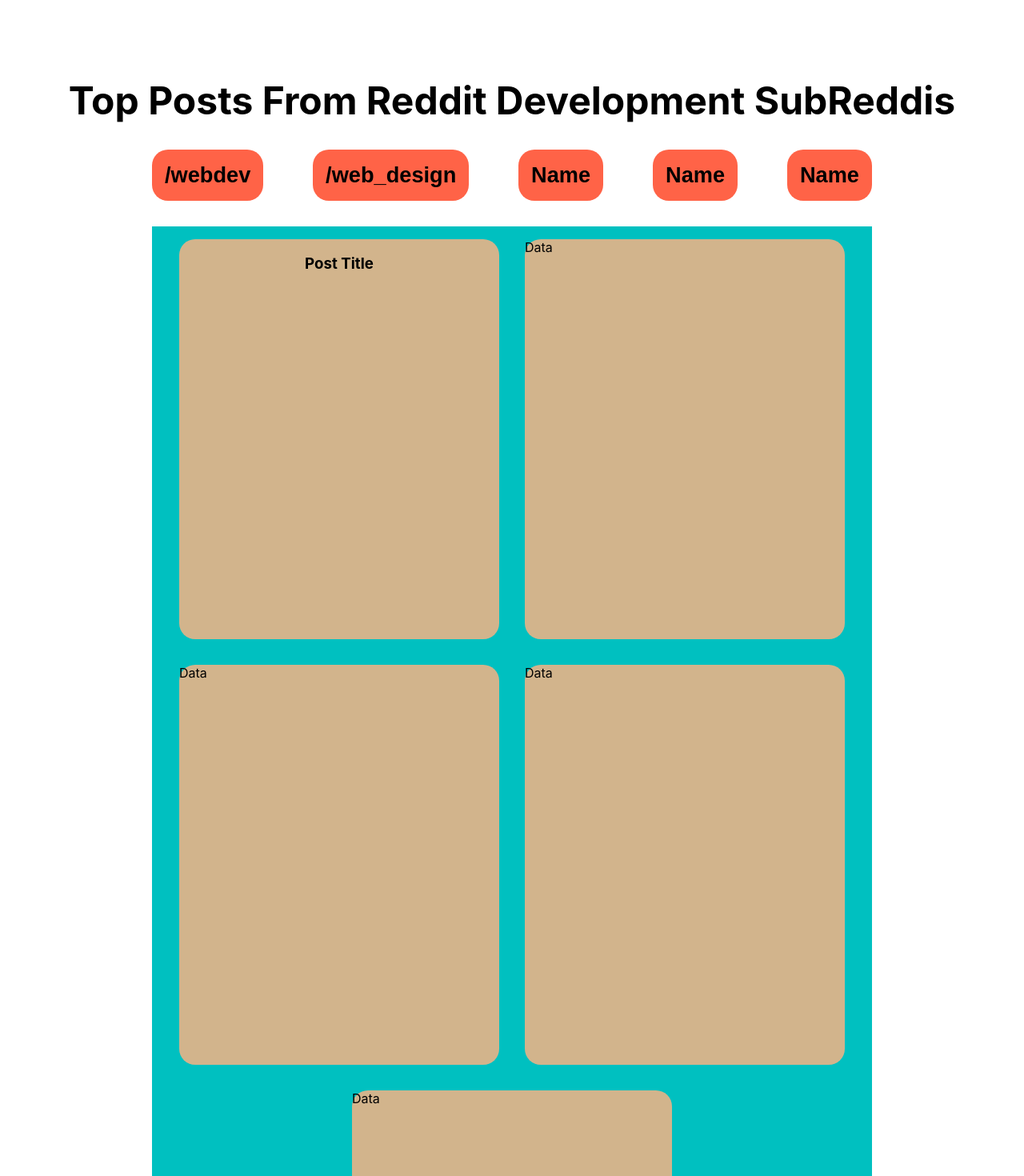
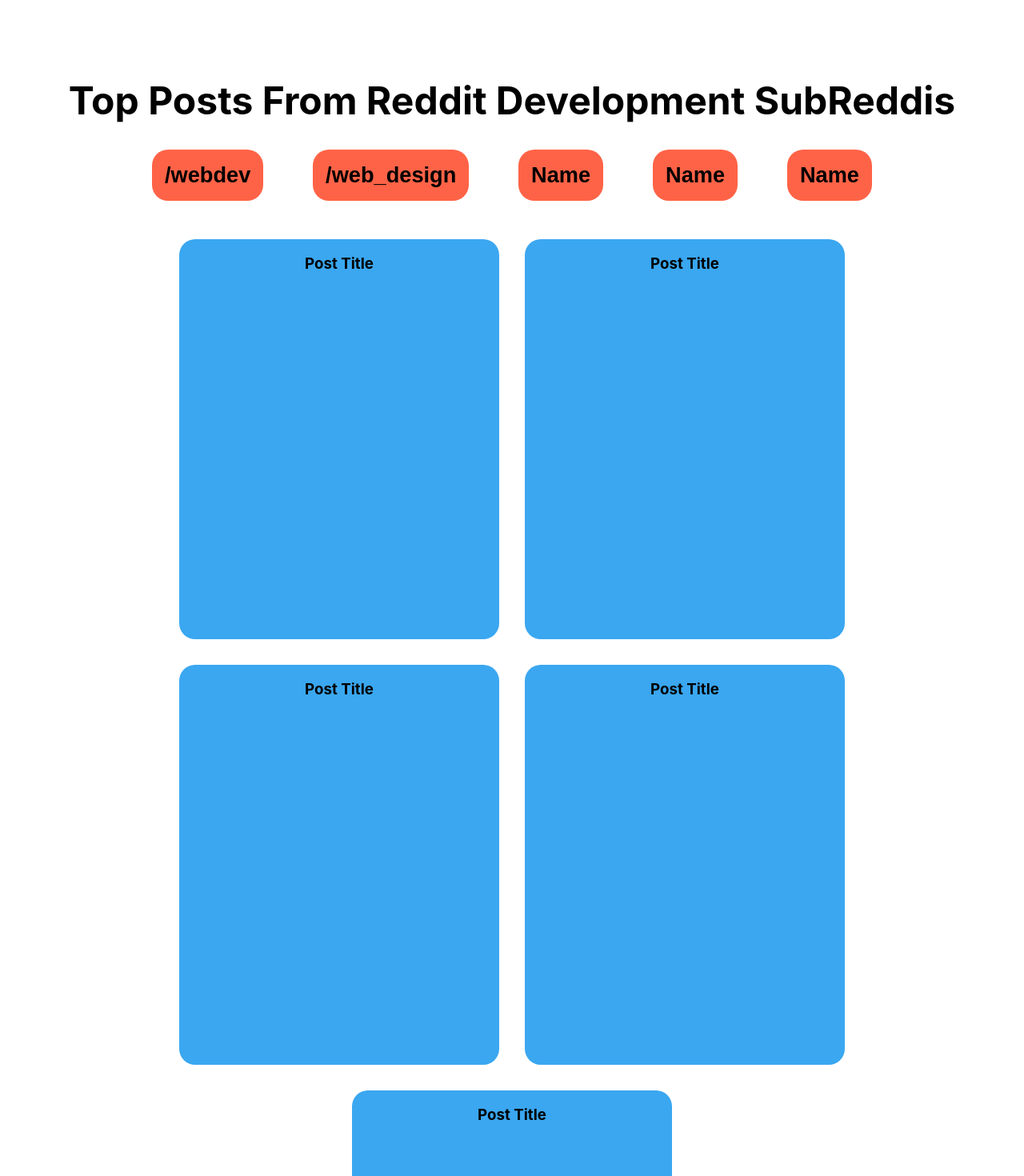
Before and after one commit to oNtAiR/reddit, a React (Create React App) app: page / in a window 1280 px wide. Shown: the top 1470 px of the page at 80% size. Built offline with nearby package versions, Linux system fonts and the light colour scheme.

Commit message:
Added fetch to get data from each sub

```diff
--- a/src/App.js
+++ b/src/App.js
@@ -2,31 +2,52 @@
 import logo from './logo.svg';
 import './App.css';
 import SS from './main.module.scss'
+import Data from './components/data'
+class App extends React.Component {
 
-function App() {
+  constructor() {
+    super()
+
+    this.state = {
+      loading: false
+    }
+    this.handleClick = this.handleClick.bind(this);
+  }
+
+  async handleClick(e) {
+    console.log(e.target.className)
+    const url = (`https://www.reddit.com/r${e.target.className}/top/.json?count=20`);
+    const response = await fetch(url);
+    const data = await response.json();
+    console.log(data)
+  }
+
+  componentDidMount() {
+
+  }
+
+
+  render() {
+
+
   return (
     <div className={SS.main}>
       <h1>Top Posts From Reddit Development SubReddis</h1>
 
       <div className={SS.subName}>
-        <button>/webdev</button>
+        <button onClick={this.handleClick} className='/webdev'>/webdev</button>
         <button>/web_design</button>
         <button>Name</button>
         <button>Name</button>
         <button>Name</button>
       </div>
 
-      <div className={SS.data}>
-        <article>
-          <h3>Post Title</h3>
-        </article>
-        <article>Data</article>
-        <article>Data</article>
-        <article>Data</article>
-        <article>Data</article>
-      </div>
+     {this.state.loading ? <div>loading</div> : < Data/>}
     </div>
+
+
   );
+}
 }
 
 export default App;
--- /dev/null
+++ b/src/components/data.js
@@ -0,0 +1,41 @@
+import React from 'react';
+import SS from './data.module.scss'
+
+class Data extends React.Component {
+
+
+    render() {
+        return (
+
+
+
+      <div className={SS.data}>
+        <article>
+          <h3>Post Title</h3>
+        </article>
+
+        <article>
+          <h3>Post Title</h3>
+        </article>
+
+        <article>
+          <h3>Post Title</h3>
+        </article>
+
+        <article>
+          <h3>Post Title</h3>
+        </article>
+
+        <article>
+          <h3>Post Title</h3>
+        </article>
+            </div>
+
+
+
+        )
+    }
+
+}
+
+export default Data
--- /dev/null
+++ b/src/components/data.module.scss
@@ -0,0 +1,26 @@
+.data {
+    margin-top: 2rem;
+    max-width: 900px;
+    min-height: 400px;
+    margin: 2rem auto 2rem auto;
+   // background: #00c0c0;
+    display: flex;
+    flex: 1;
+    flex-wrap: wrap;
+    justify-content: center;
+
+
+    article {
+        max-width: 400px;
+        min-width: 300px;
+        height: 500px;
+        background: rgb(58, 167, 240);
+        flex: 1;
+        border-radius: 20px;
+        margin: 1rem;
+
+        h3 {
+            text-align: center;
+        }
+    }
+}
--- a/src/main.module.scss
+++ b/src/main.module.scss
@@ -37,31 +37,3 @@
     }
 
 }
-
-
-.data {
-    margin-top: 2rem;
-    max-width: 900px;
-    min-height: 400px;
-    margin: 2rem auto 2rem auto;
-    background: #00c0c0;
-    display: flex;
-    flex: 1;
-    flex-wrap: wrap;
-    justify-content: center;
-
-
-    article {
-        max-width: 400px;
-        min-width: 300px;
-        height: 500px;
-        background: tan;
-        flex: 1;
-        border-radius: 20px;
-        margin: 1rem;
-
-        h3 {
-            text-align: center;
-        }
-    }
-}
```
